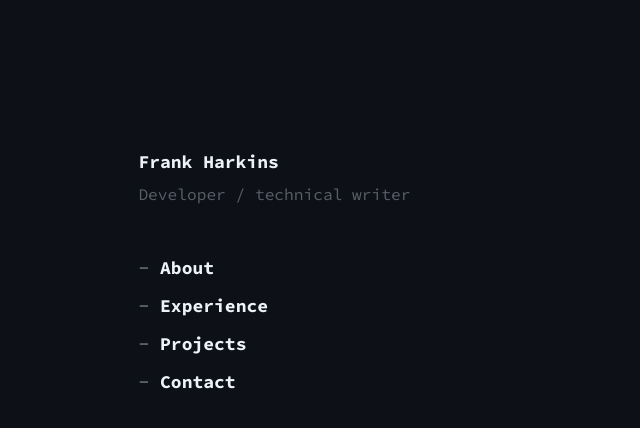
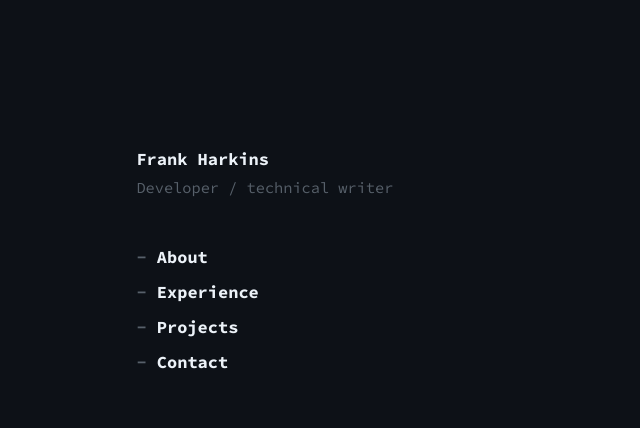
Before and after one commit to frankharkins/frankharkins.github.io, a Svelte app: page / in a window 1280 px wide. Shown: the top 428 px of the page, without its empty margins (0-640 px from the left). Built offline with nearby package versions, Linux system fonts and the light colour scheme.

Commit message:
Tweak css after font change

```diff
--- a/src/app.css
+++ b/src/app.css
@@ -6,8 +6,8 @@
 
 :root {
   font-family: 'Source Code Pro', Helvetica, Arial, sans-serif;
-  font-size: 18px;
-  line-height: 20px;
+  font-size: 17px;
+  line-height: 18px;
   color-scheme: only dark;
 
   font-synthesis: none;
@@ -108,6 +108,7 @@ p:last-of-type {
   #app {
     width: 100%;
     margin: 0;
+    margin-right: 4rem;
   }
 }
 
```
